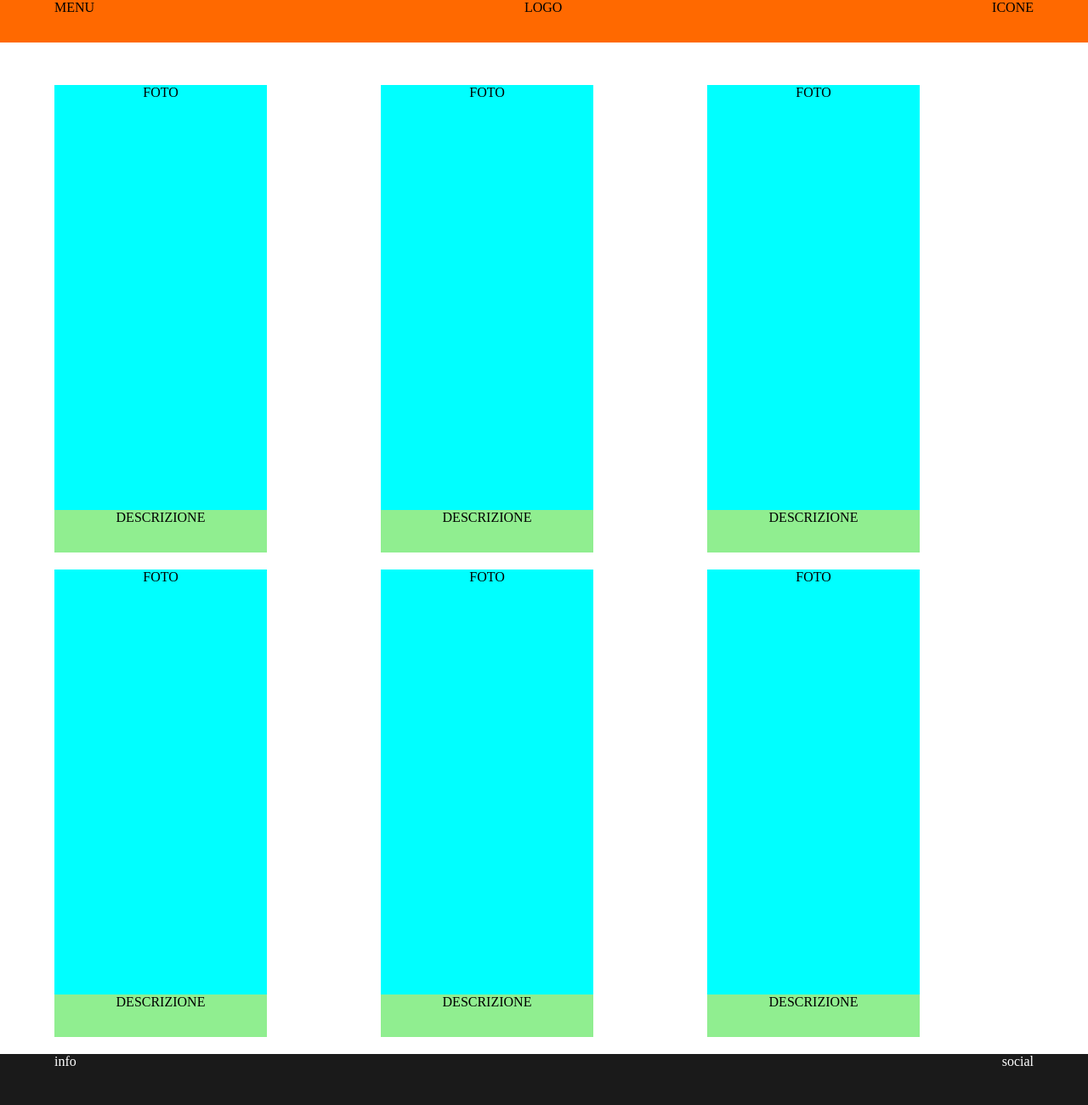
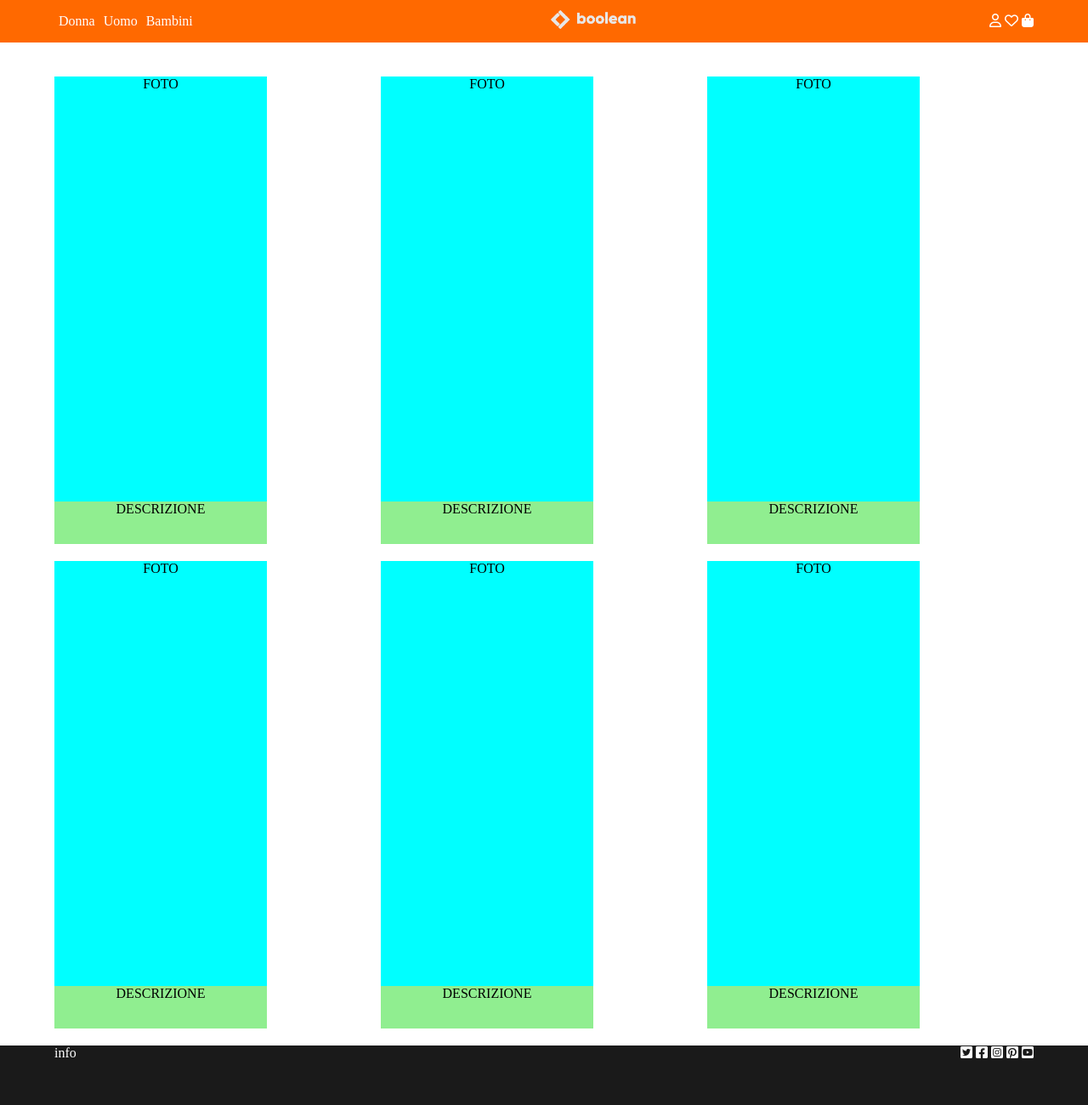
Before and after one commit to saracassandra7/html-css-boolando, a plain HTML site: page index.html in a window 1280 px wide. Shown: the whole page at 85% size. Drawn offline with Linux system fonts and the light colour scheme.

Commit message:
added header with position fixed

```diff
--- a/css/style.css
+++ b/css/style.css
@@ -13,9 +13,49 @@
   align-items: center;
 }
 
+/*header*/
 header{
   height: 50px;
   background-color: #ff6900;
+  display: flex;
+  position: fixed;
+  top: 0;
+  left: 0;
+  width: 100%;
+}
+
+main{
+  padding-top: 40px;
+}
+
+/*menu*/
+header .menu ul{
+  display: flex;
+  list-style: none;
+}
+
+header .menu ul li{
+  padding: 5px;
+}
+
+header .menu ul li a{
+  text-decoration: none;
+  color: white;
+}
+
+header .menu ul li a:hover{
+  text-decoration: underline;
+  color: white;
+}
+
+/*logo*/
+header img {
+  width: 100px;
+}
+
+/*icone*/
+header .icone{
+  color: white;
 }
 
 main{
--- a/index.html
+++ b/index.html
@@ -5,15 +5,31 @@
   <meta http-equiv="X-UA-Compatible" content="IE=edge">
   <meta name="viewport" content="width=device-width, initial-scale=1.0">
 
+  <link rel="stylesheet" href="https://cdnjs.cloudflare.com/ajax/libs/font-awesome/6.2.0/css/all.min.css" integrity="sha512-xh6O/CkQoPOWDdYTDqeRdPCVd1SpvCA9XXcUnZS2FmJNp1coAFzvtCN9BmamE+4aHK8yyUHUSCcJHgXloTyT2A==" crossorigin="anonymous" referrerpolicy="no-referrer" />
+
   <link rel="stylesheet" href="css/style.css">
   <title>Boolando</title>
 </head>
 <body>
   <header>
     <div class="container">
-      <div class="menu">MENU</div>
-      <div class="logo">LOGO</div>
-      <div class="icone">ICONE</div>
+      <nav class="menu">
+        <ul>
+          <li><a href="#">Donna</a></li>
+          <li><a href="#">Uomo</a></li>
+          <li><a href="#">Bambini</a></li>
+        </ul>
+      </nav>
+
+      <div class="logo">
+        <img src="img/boolean-logo.png" alt="Logo">
+      </div>
+
+      <div class="icone">
+        <i class="fa-regular fa-user"></i>
+        <i class="fa-regular fa-heart"></i>
+        <i class="fa-solid fa-bag-shopping"></i>
+      </div>
     </div>
   </header>
 
@@ -57,7 +73,13 @@
   <footer>
     <div class="container">
       <div class="info">info</div>
-      <div class="social">social</div>
+      <div class="social">
+        <i class="fa-brands fa-square-twitter"></i>
+        <i class="fa-brands fa-square-facebook"></i>
+        <i class="fa-brands fa-square-instagram"></i>
+        <i class="fa-brands fa-square-pinterest"></i>
+        <i class="fa-brands fa-square-youtube"></i>
+      </div>
     </div>
   </footer>
 
```
